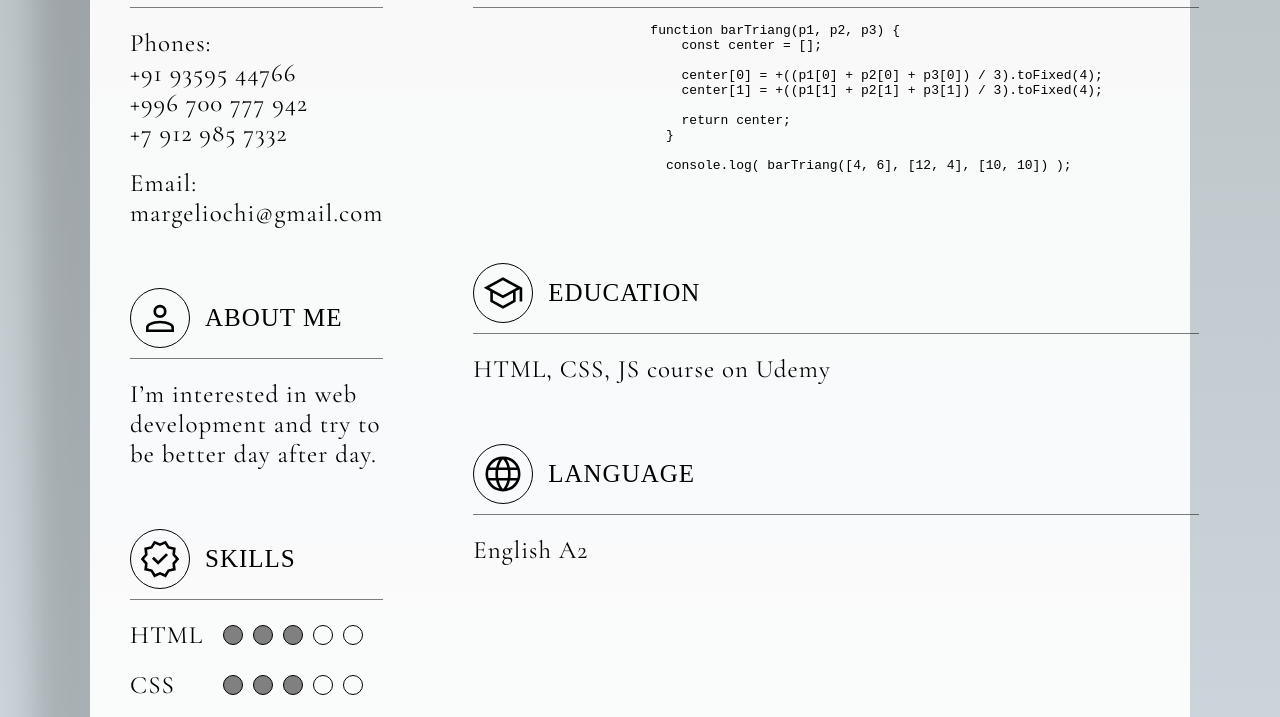
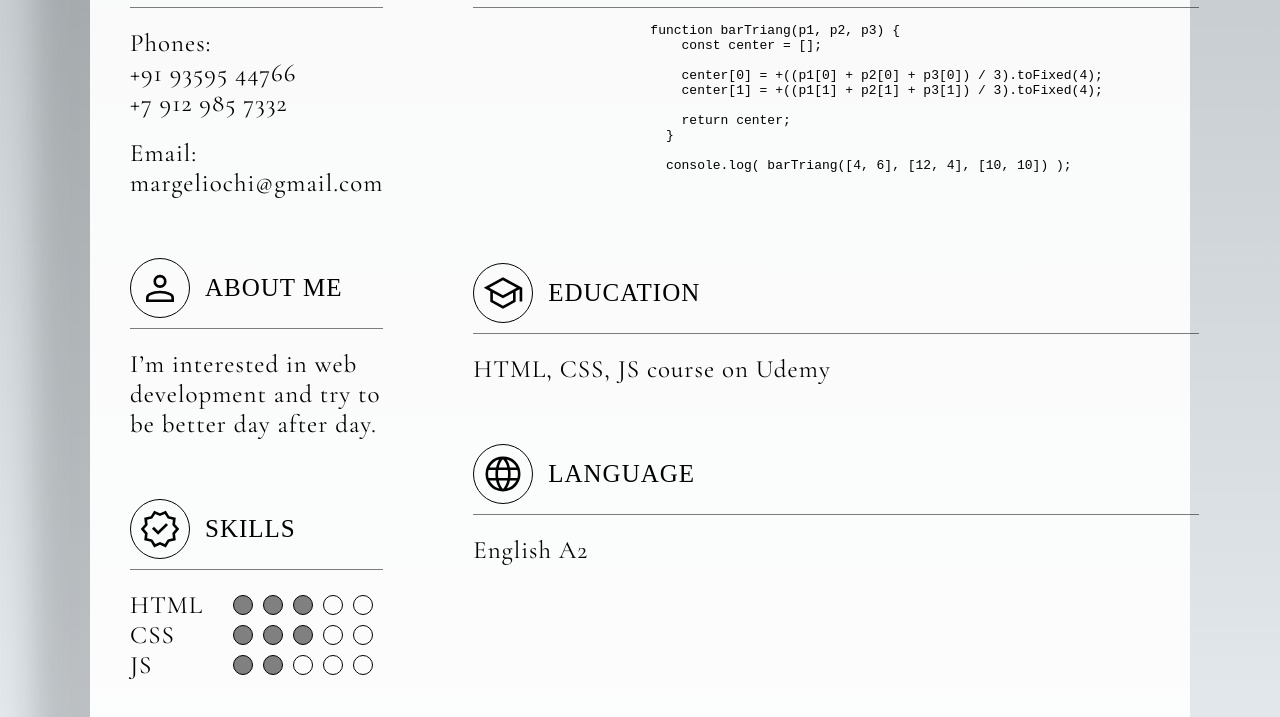
Before and after one commit to gmngit/rsschool-cv, a plain HTML site: page index.html in a window 1280 px wide. Shown: the part 495-1212 px from the top of the page. Drawn offline with nearby package versions, Linux system fonts and the light colour scheme; a web font is replaced by a local one.

Commit message:
change main section

```diff
--- a/index.html
+++ b/index.html
@@ -36,16 +36,15 @@
                             <h2 class="subtitle">contacts</h2>
                         </div>
                         <div class="item__content">
-                            <div>
-                                <span class="text">Phones:</span>
-                                <p class="text">+91 93595 44766</p>
-                                <p class="text">+996 700 777 942</p>
-                                <p class="text">+7 912 985 7332</p>
-                            </div>
-                            <div>
-                                <span class="text">Email:</span>
-                                <p class="text">margeliochi@gmail.com</p>
-                            </div>
+                            <ul class="text">
+                                <li>Phones:</li>
+                                <li>+91 93595 44766</li>
+                                <li>+7 912 985 7332</li>
+                            </ul>
+                            <ul class="text">
+                                <li>Email:</li>
+                                <li>margeliochi@gmail.com</li>
+                            </ul>
                         </div>
                     </div>
                     <div class="item">
@@ -70,9 +69,13 @@
                             </div>
                             <h2 class="subtitle">skills</h2>
                         </div>
-                        <div class="item__content">
-                            <div class="grid-container">
-                                <span class="text">HTML</span>
+                        <div class="skills">
+                            <ul class="text">
+                                <li>HTML</li>
+                                <li>CSS</li>
+                                <li>JS</li>
+                            </ul>
+                            <div>
                                 <div class="progress">
                                     <div class="circle circle_gray"></div>
                                     <div class="circle circle_gray"></div>
@@ -80,7 +83,6 @@
                                     <div class="circle"></div>
                                     <div class="circle"></div>
                                 </div>
-                                <span class="text">CSS</span>
                                 <div class="progress">
                                     <div class="circle circle_gray"></div>
                                     <div class="circle circle_gray"></div>
@@ -88,7 +90,6 @@
                                     <div class="circle"></div>
                                     <div class="circle"></div>
                                 </div>
-                                <span class="text">JS</span>
                                 <div class="progress">
                                     <div class="circle circle_gray"></div>
                                     <div class="circle circle_gray"></div>
@@ -97,7 +98,6 @@
                                     <div class="circle"></div>
                                 </div>
                             </div>
-
                         </div>
                     </div>
                 </div>
--- a/style.css
+++ b/style.css
@@ -28,7 +28,7 @@ button::-moz-focus-inner {
 
 
 .background {
-    background-image: linear-gradient(to top, rgb(207, 217, 223) 0%, rgb(181, 188, 191) 100%);
+    background-image: linear-gradient(to top, rgb(233, 238, 242) 0%, rgb(181, 188, 191) 100%);
     padding: 70px 0;
 }
 
@@ -140,11 +140,17 @@ button::-moz-focus-inner {
     left: -10%;
 }
 
-.grid-container {
-    display: grid;
-    grid-template-columns: repeat(2, auto);
-    grid-template-rows: repeat(3, auto);
-    row-gap: 20px;
+.skills {
+    display: flex;
+    align-items: center;
+    gap: 30px;
+    padding-top: 20px;
+}
+
+.skills > div {
+    display: flex;
+    flex-direction: column;
+    gap: 10px;
 }
 
 .progress {
```
